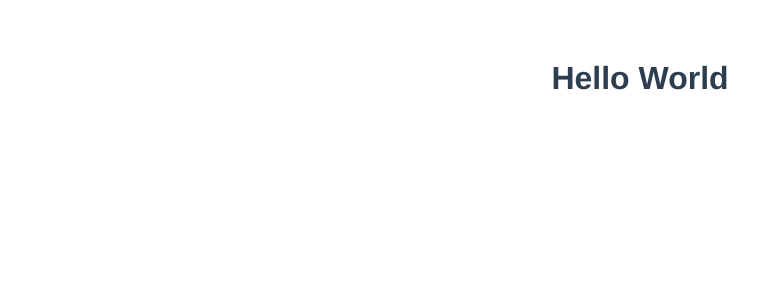
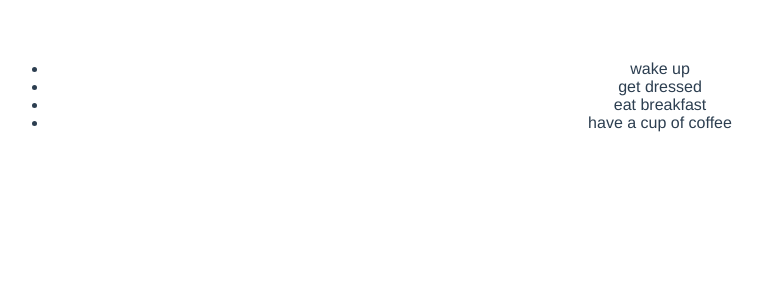
Before and after one commit to demetriusj/learn-vue, a Vue app: page / in a window 1280 px wide. Shown: the top 300 px of the page, without its empty margins (0-763 px from the left). Built offline with nearby package versions, Linux system fonts and the light colour scheme.

Commit message:
feat: add basic data binding

```diff
--- a/src/App.vue
+++ b/src/App.vue
@@ -1,13 +1,28 @@
 <template>
   <div id="app">
-    <h1>Hello World</h1>
+    <ul class="todo-list">
+      <li v-for="todo in todos">
+        <div class="view">
+          <label>{{ todo.title }}</label>
+        </div>
+      </li>
+    </ul>
   </div>
 </template>
 
 <script>
 export default {
-  name: 'app'
-  // data: {},
+  name: 'app',
+  data () {
+    return {
+      todos: [
+        {title: 'wake up', done: false},
+        {title: 'get dressed', done: false},
+        {title: 'eat breakfast', done: false},
+        {title: 'have a cup of coffee', done: false}
+      ]
+    }
+  }
   // watch: {},
   // computed: {},
   // methods: {},
```
